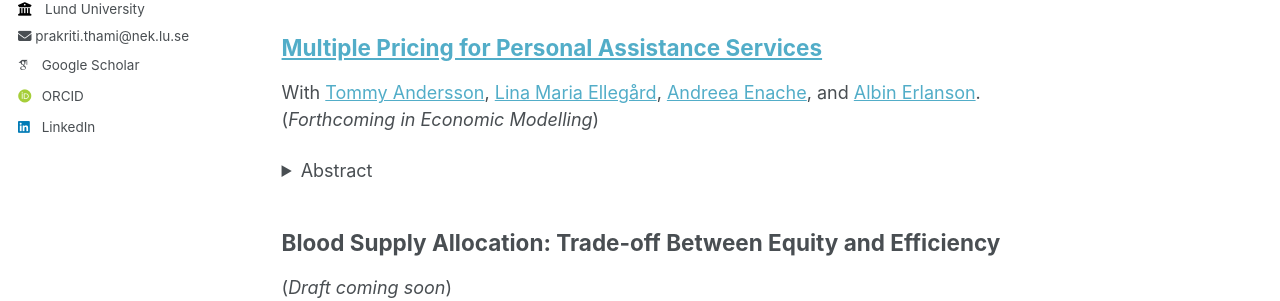
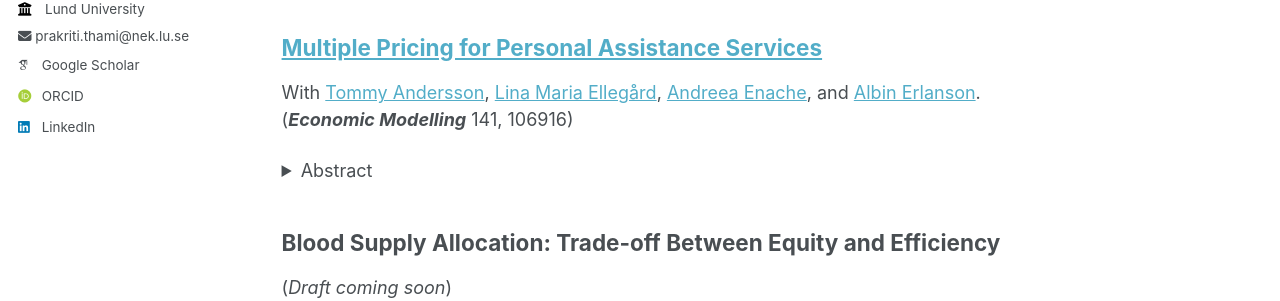
Before and after one commit to prakritithami/prakritithami.github.io, a Jekyll site: the page built from _research/papers.md, in a window 1280 px wide and 1105 px high. Shown: the part 364-665 px from the top of the window. Built offline with Jekyll 4.4.1, drawn with Linux system fonts in a browser that asks for light colours; some web fonts are replaced.

Commit message:
Update papers.md

```diff
--- a/_research/papers.md
+++ b/_research/papers.md
@@ -16,7 +16,7 @@ author_profile: true
 
 ## [Multiple Pricing for Personal Assistance Services](https://doi.org/10.1016/j.econmod.2024.106916)
 With <a href="https://sites.google.com/site/tommyanderssonlunduniversity/home" target="_blank">Tommy Andersson</a>, <a href="https://sites.google.com/site/linamariaellegaard" target="_blank">Lina Maria Ellegård</a>, <a href="https://sites.google.com/view/andreea-enache" target="_blank">Andreea Enache</a>, and <a href="https://erlanson.weebly.com/" target="_blank">Albin Erlanson</a>.
-(_Forthcoming in Economic Modelling_)
+(_**Economic Modelling**_ 141, 106916)
 <details>
   <summary>Abstract</summary>
   <p>Third-party payers often reimburse health care providers based on prospectively set prices. Although a key motivation of prospective payment is to contain costs, this paper shows that this aspect crucially depends on the design of the pricing scheme due to the well-known incentives of patient selection (or “dumping”). This paper provides a general theoretical framework where heterogeneous users are served by either private for-profit or public providers, each paid an hourly compensation by a third-party payer. The private, but not the public providers may select patients. It is demonstrated that this realistic feature of the model implies that total costs depend on the number of prices. The features of the model are illustrated using the Swedish system of personal assistance services as a motivating example. Numerical results show that marginal adjustments to the current uniform pricing scheme would lead to substantial savings.</p>
```
